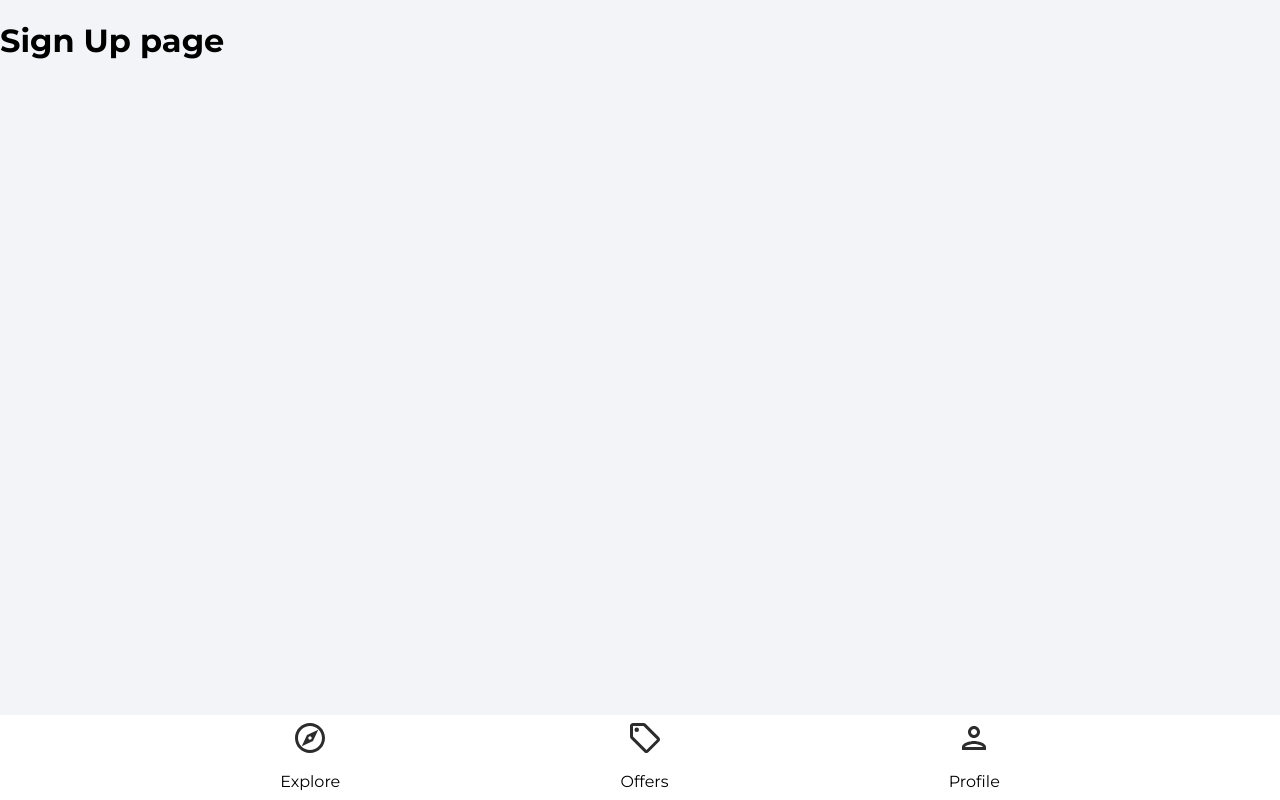
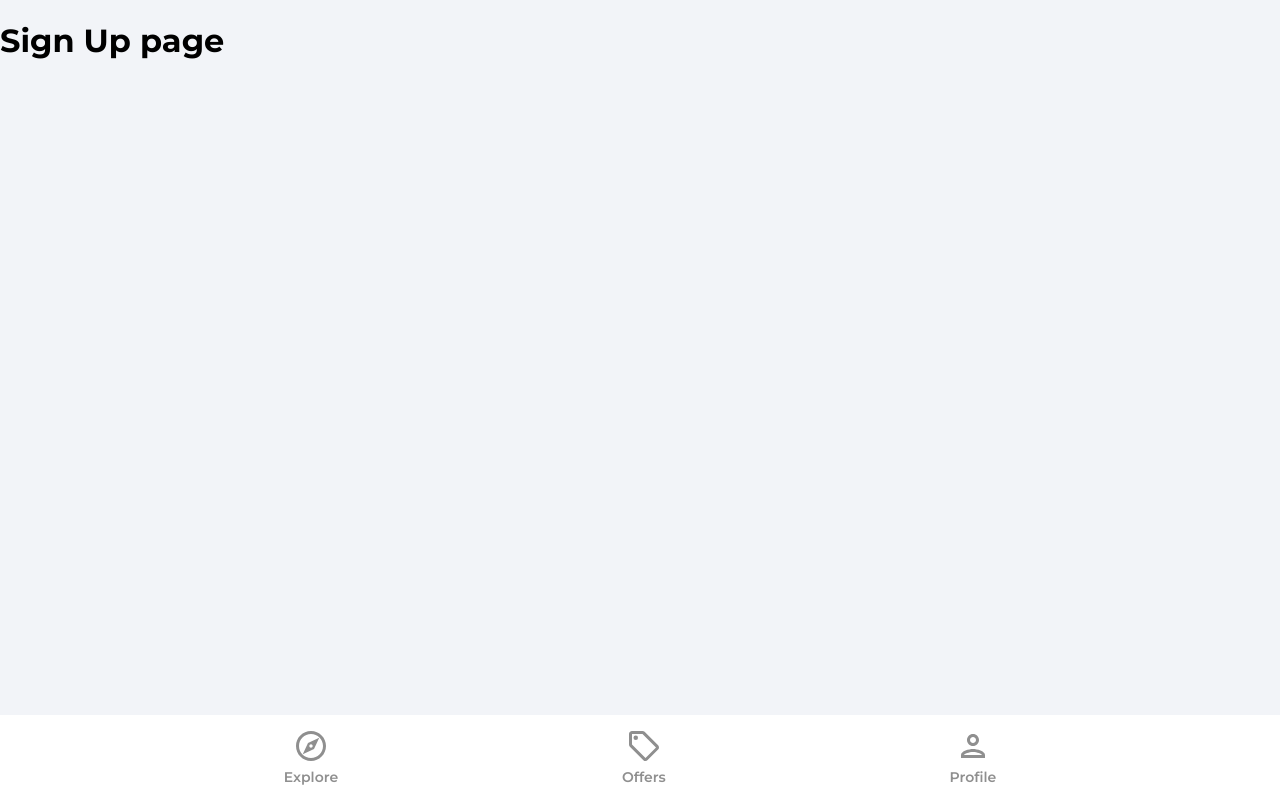
Before and after one commit to sleekyom/real-estate-app, a React (Vite) app: page /sign-up in a window 1280 px wide. Built offline with nearby package versions, Linux system fonts and the light colour scheme.

Commit message:
Update main page routes and style

```diff
--- a/src/components/Navbar.tsx
+++ b/src/components/Navbar.tsx
@@ -4,21 +4,64 @@
 import { ReactComponent as PersonOutlineIcon } from "../assets/svg/personOutlineIcon.svg";
 
 function Navbar() {
+  const navigate = useNavigate();
+  const location = useLocation();
+
+  const pathMatchRoute = (route: string) => {
+    return location.pathname === route;
+  };
+
   return (
     <footer className="navbar">
       <nav className="navbarNav">
         <ul className="navbarListItems">
-          <li className="navbarListItem">
-            <ExploreIcon fill="#2c2c2c" width="36px" height="36px" />
-            <p>Explore</p>
+          <li className="navbarListItem" onClick={() => navigate("/")}>
+            <ExploreIcon
+              fill={pathMatchRoute("/") ? "#2c2c2c" : "#8f8f8f"}
+              width="36px"
+              height="36px"
+            />
+            <p
+              className={
+                pathMatchRoute("/")
+                  ? "navbarListItemNameActive"
+                  : "navbarListItemName"
+              }
+            >
+              Explore
+            </p>
           </li>
-          <li className="navbarListItem">
-            <OfferIcon fill="#2c2c2c" width="36px" height="36px" />
-            <p>Offers</p>
+          <li className="navbarListItem" onClick={() => navigate("/offers")}>
+            <OfferIcon
+              fill={pathMatchRoute("/offers") ? "#2c2c2c" : "#8f8f8f"}
+              width="36px"
+              height="36px"
+            />
+            <p
+              className={
+                pathMatchRoute("/offers")
+                  ? "navbarListItemNameActive"
+                  : "navbarListItemName"
+              }
+            >
+              Offers
+            </p>
           </li>
-          <li className="navbarListItem">
-            <PersonOutlineIcon fill="#2c2c2c" width="36px" height="36px" />
-            <p>Profile</p>
+          <li className="navbarListItem" onClick={() => navigate("/profile")}>
+            <PersonOutlineIcon
+              fill={pathMatchRoute("/profile") ? "#2c2c2c" : "#8f8f8f"}
+              width="36px"
+              height="36px"
+            />
+            <p
+              className={
+                pathMatchRoute("/profile")
+                  ? "navbarListItemNameActive"
+                  : "navbarListItemName"
+              }
+            >
+              Profile
+            </p>
           </li>
         </ul>
       </nav>
```
